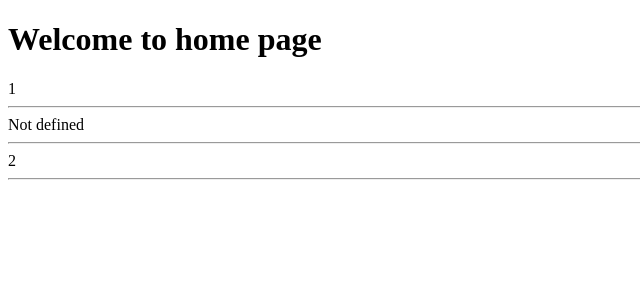
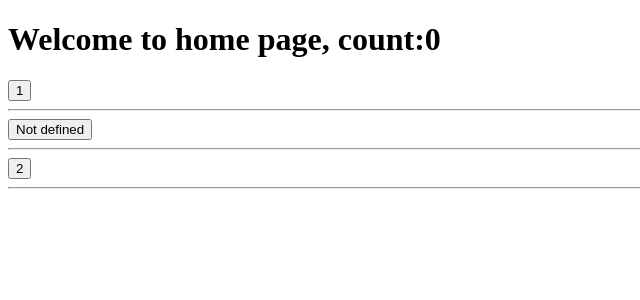
Before and after one commit to kodadot/sub-scaffold, a Nuxt app: page / in a window 1280 px wide. Shown: the top 300 px of the page, without its empty margins (0-640 px from the left). Built offline with nearby package versions, Linux system fonts and the light colour scheme.

Commit message:
:sparkles: add pinia store

```diff
--- a/components/TestComponent.vue
+++ b/components/TestComponent.vue
@@ -1,14 +1,19 @@
 <template>
   <div>
-    {{ foo ?? "Not defined" }}
+    <button @click="store.increment">
+      {{ foo ?? "Not defined" }}
+    </button>
     <hr />
   </div>
 </template>
 
 <script setup lang="ts">
+import { useDefaultStore } from "@/store/default/defaultStore";
 defineProps<{
   foo?: number;
 }>();
+
+const store = useDefaultStore();
 </script>
 
 <style scoped></style>
--- a/nuxt.config.ts
+++ b/nuxt.config.ts
@@ -9,4 +9,7 @@ export default defineNuxtConfig({
       apiBase: "/api",
     },
   },
+  modules: [
+    '@pinia/nuxt',
+  ]
 });
--- a/package.json
+++ b/package.json
@@ -22,5 +22,8 @@
     "prettier": "^2.7.1",
     "typescript": "^4.8.4",
     "vitest": "^0.24.3"
+  },
+  "dependencies": {
+    "@pinia/nuxt": "^0.4.3"
   }
 }
--- a/pages/index.vue
+++ b/pages/index.vue
@@ -1,12 +1,19 @@
 <template>
   <div>
-    <h1>Welcome to home page</h1>
-    <TestComponent v-for="val in [1, undefined, 2]" :key="`k-${val}`" :foo="val" />
+    <h1>Welcome to home page, count:{{ store.count }}</h1>
+    <TestComponent
+      v-for="val in [1, undefined, 2]"
+      :key="`k-${val}`"
+      :foo="val"
+    />
   </div>
 </template>
 
 <script setup lang="ts">
 import TestComponent from "~~/components/TestComponent.vue";
+import { useDefaultStore } from "@/store/default/defaultStore";
+
+const store = useDefaultStore();
 </script>
 
 <style scoped lang="scss"></style>
--- /dev/null
+++ b/store/default/defaultStore.ts
@@ -0,0 +1,12 @@
+import { defineStore } from 'pinia';
+
+export const useDefaultStore =  defineStore('default',{
+    state: () => ({
+        count: 0,
+    }),
+    actions: {
+        increment() {
+            this.count++;
+        }
+    }
+})
```
Also changed, not shown: tsconfig.json (+6 -1 lines), 1 other file (tests, documents, lock files or other folders).
